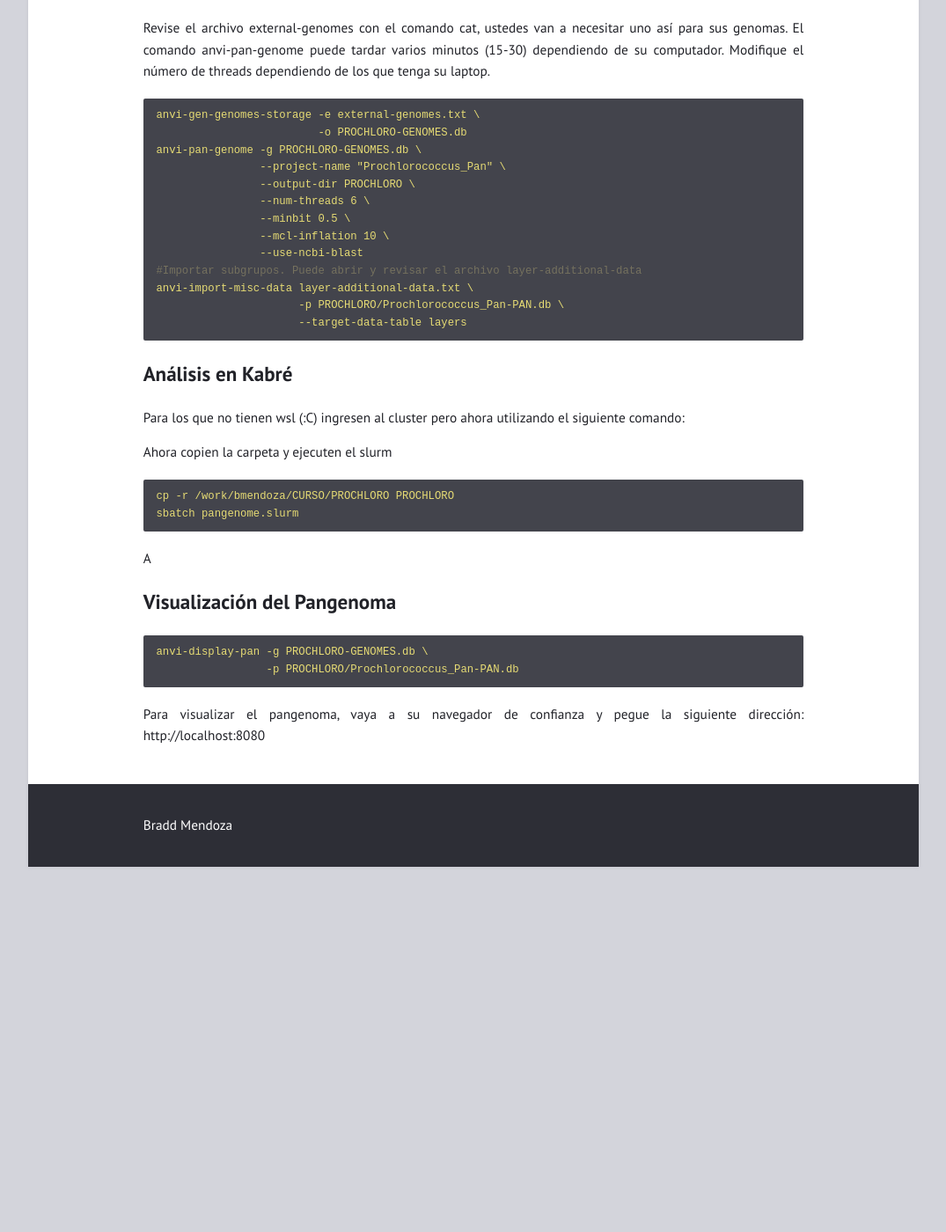
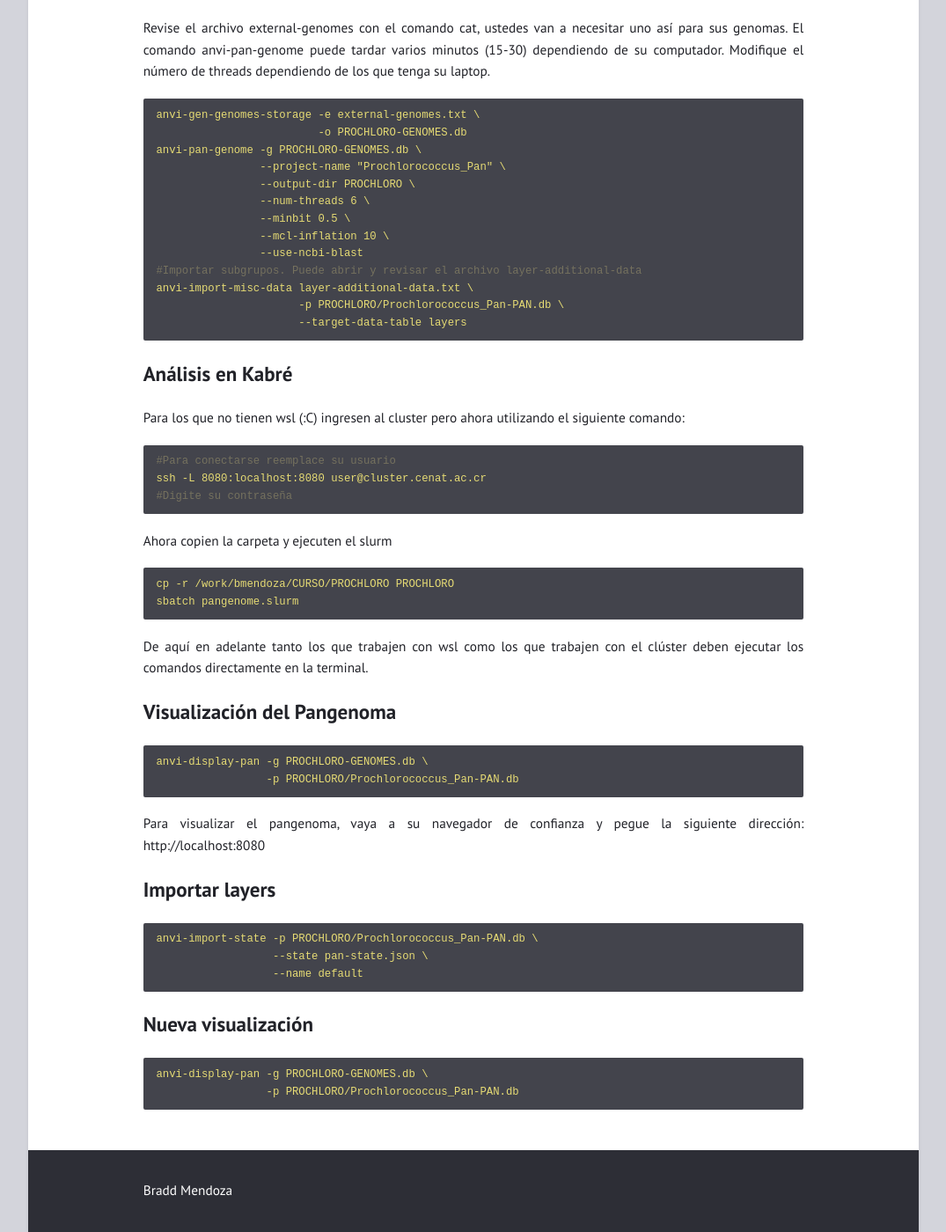
Before and after one commit to braddmg/GenPro, a Jekyll site: the page built from _posts/2024-09-21-Pangenómica.md, in a window 1280 px wide and 1400 px high, scrolled down 1070 px. Shown: the whole window at 88% size, without its empty margins (102-1177 px from the left). Built offline with Jekyll 4.4.1, drawn with Linux system fonts in a browser that asks for light colours; before the commit the page ends 2055 px from its top, so only the background shows below that.

Commit message:
Update 2024-09-21-Pangenómica.md

````diff
--- a/_posts/2024-09-21-Pangenómica.md
+++ b/_posts/2024-09-21-Pangenómica.md
@@ -55,16 +55,31 @@ anvi-import-misc-data layer-additional-data.txt \
 ```
 ## Análisis en Kabré
 Para los que no tienen wsl (:C) ingresen al cluster pero ahora utilizando el siguiente comando:
-
+```yml
+#Para conectarse reemplace su usuario
+ssh -L 8080:localhost:8080 user@cluster.cenat.ac.cr
+#Digite su contraseña
+```
 Ahora copien la carpeta y ejecuten el slurm
 ```yml
 cp -r /work/bmendoza/CURSO/PROCHLORO PROCHLORO
 sbatch pangenome.slurm
 ```
-A
+De aquí en adelante tanto los que trabajen con wsl como los que trabajen con el clúster deben ejecutar los comandos directamente en la terminal.
 ## Visualización del Pangenoma
 ```yml
 anvi-display-pan -g PROCHLORO-GENOMES.db \
                  -p PROCHLORO/Prochlorococcus_Pan-PAN.db
 ```
 Para visualizar el pangenoma, vaya a su navegador de confianza y pegue la siguiente dirección: http://localhost:8080
+## Importar layers
+```yml
+anvi-import-state -p PROCHLORO/Prochlorococcus_Pan-PAN.db \
+                  --state pan-state.json \
+                  --name default
+```
+## Nueva visualización
+```yml
+anvi-display-pan -g PROCHLORO-GENOMES.db \
+                 -p PROCHLORO/Prochlorococcus_Pan-PAN.db
+```
````
